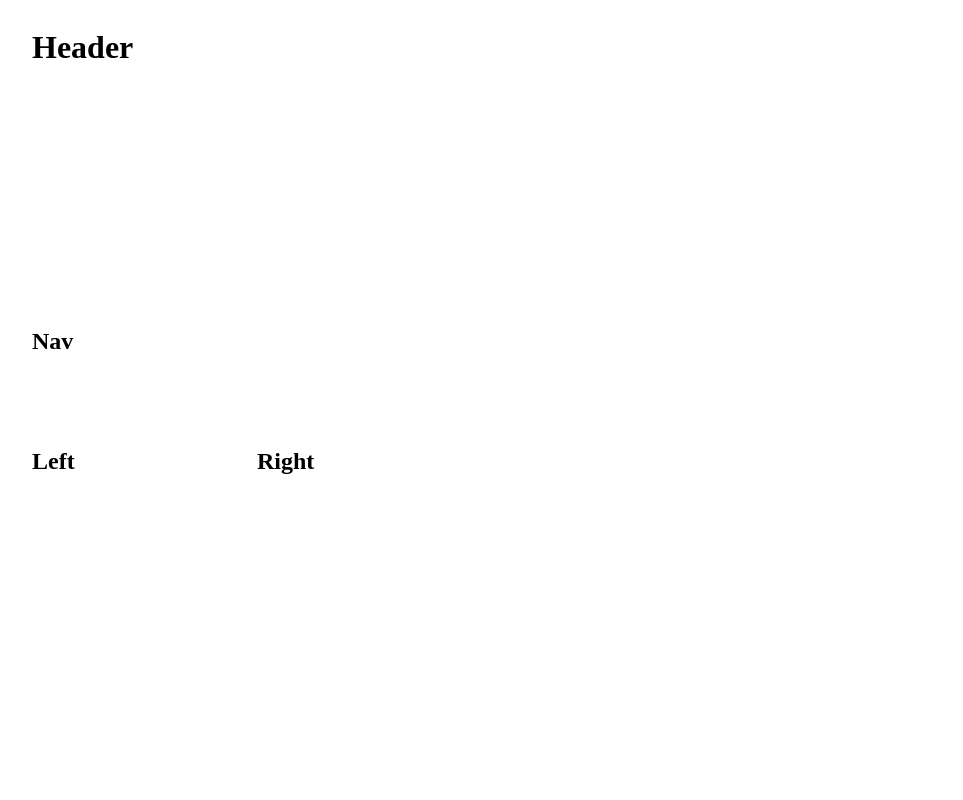
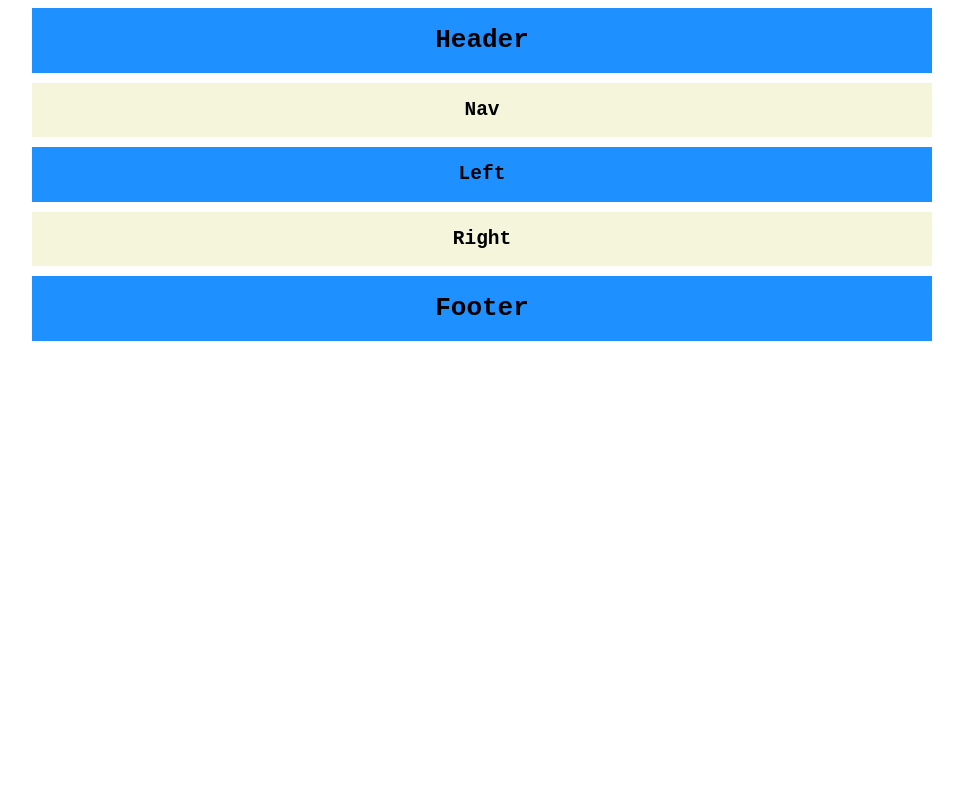
Before and after one commit to luketunnicliffe/Experiment-1, a plain HTML site: page index2.html in a window 1280 px wide. Shown: the top 800 px of the page, without its empty margins (158-1121 px from the left). Drawn offline with Linux system fonts and the light colour scheme.

Commit message:
Added CSS

```diff
--- a/style2.css
+++ b/style2.css
@@ -3,31 +3,31 @@
   max-width: 900px;
   position: relative;
   margin: auto;
-  grid-template-areas:
-    'head head'
-    'nav nav'
-    'info services'
-    'footer footer';
-  grid-template-rows: 300px 120px 800px 120px;
-  grid-template-columns: 1fr 3fr;
+  grid-gap: 10px;
+}
+
+h1,
+h2 {
+  font-family: monospace;
+  text-align: center;
 }
 
 header {
-  grid-area: head;
+  background-color: dodgerblue;
 }
 
 nav {
-  grid-area: nav;
+  background-color: beige;
 }
 
-.info {
-  grid-area: info;
+.left {
+  background-color: dodgerblue;
 }
 
-.services {
-  grid-area: services;
+.right {
+  background-color: beige;
 }
 
 footer {
-  grid-area: footer;
+  background-color: dodgerblue;
 }
```
